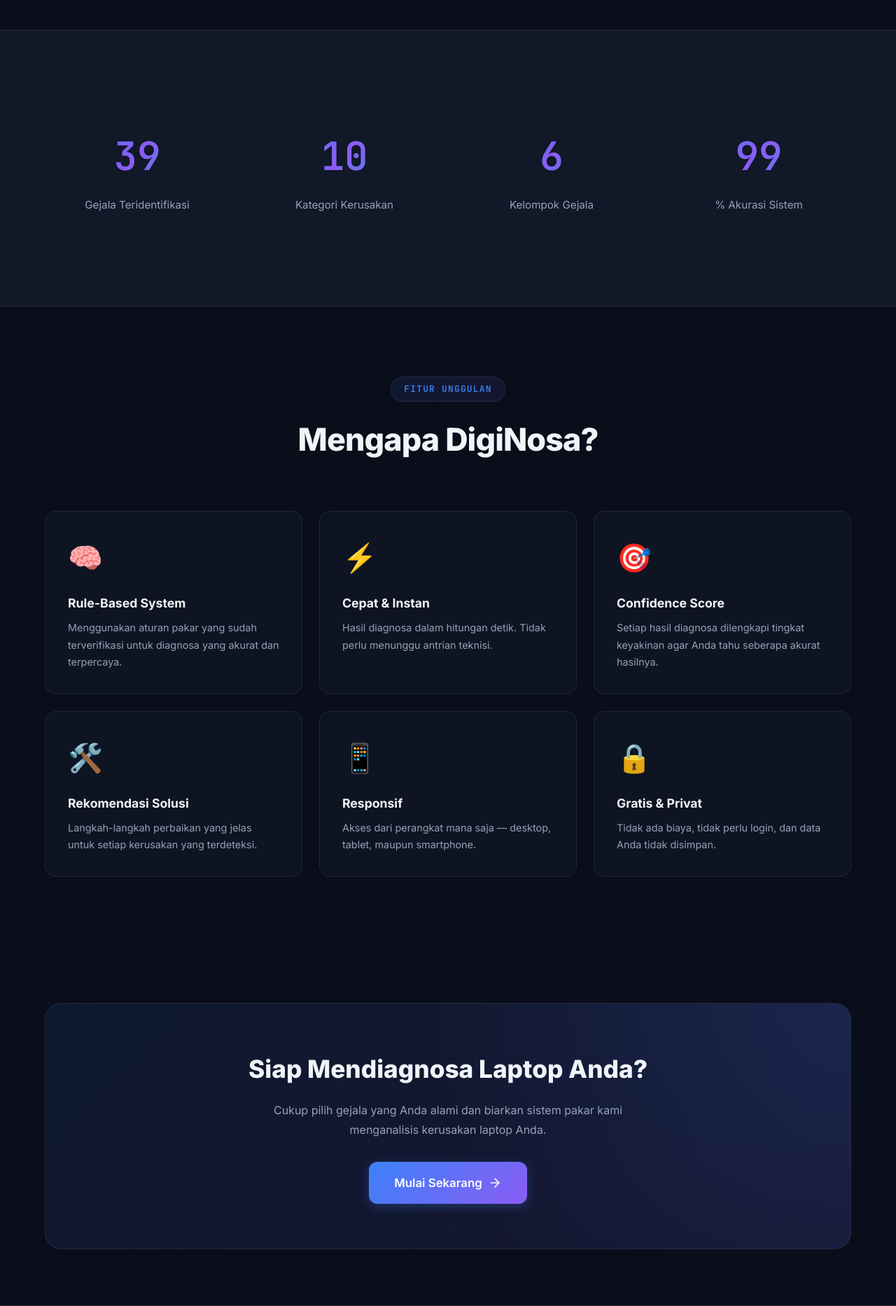
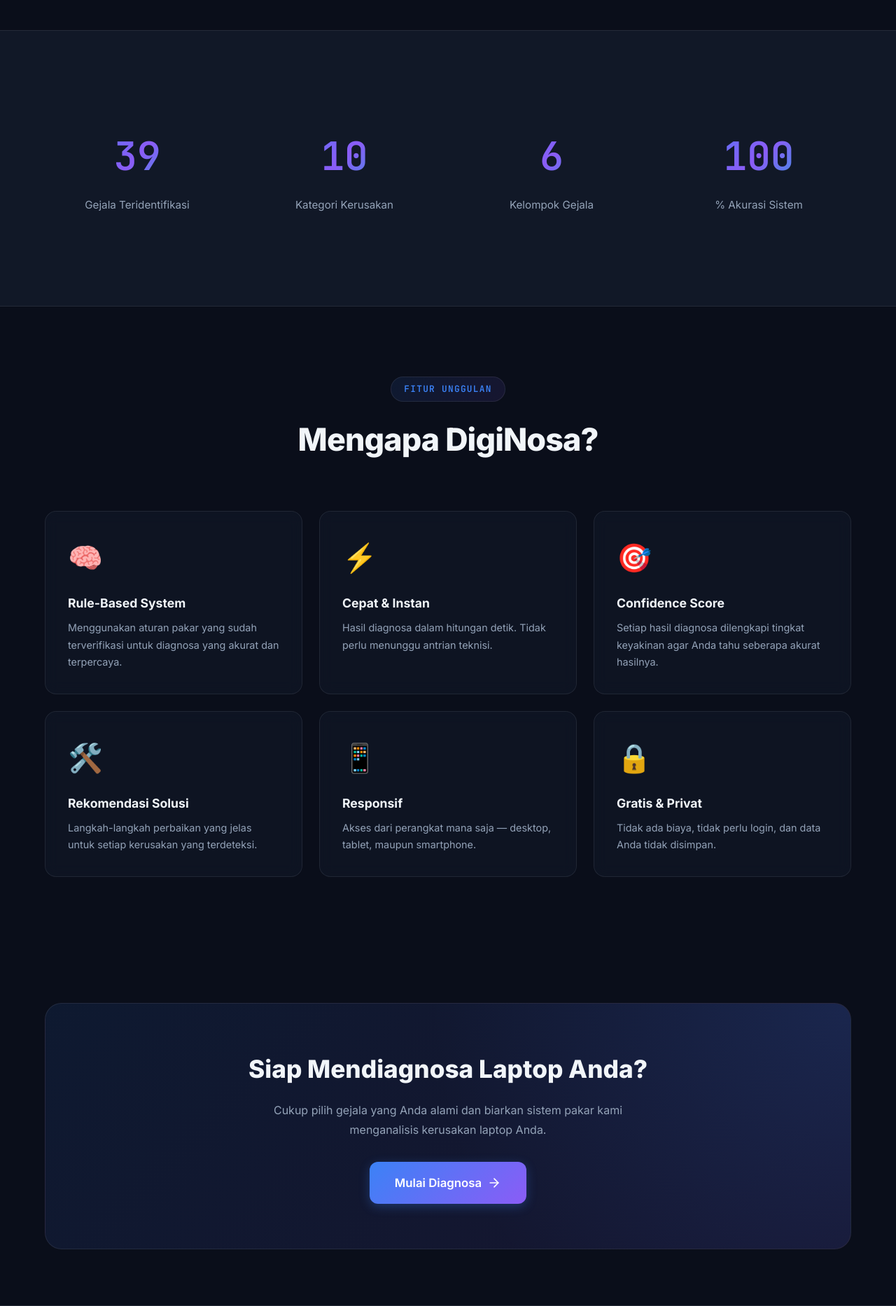
Before and after one commit to Asfalfuadd/diginosa, a Flask app: page / in a window 1280 px wide. Shown: the part 1526-3392 px from the top of the page at 70% size. Run offline with Flask 3, Linux system fonts and the light colour scheme; data comes from the database, SQL or seed files in the repository.

Commit message:
index.html

```diff
--- a/ProjectDiginosa/templates/index.html
+++ b/ProjectDiginosa/templates/index.html
@@ -83,7 +83,7 @@
                 <div class="stat-label">Kelompok Gejala</div>
             </div>
             <div class="stat-card animate-fade-up delay-3">
-                <div class="stat-value" data-count="99,99">0</div>
+                <div class="stat-value" data-count="100">0</div>
                 <div class="stat-label">% Akurasi Sistem</div>
             </div>
         </div>
@@ -139,14 +139,13 @@
             <h2 class="cta-title">Siap Mendiagnosa Laptop Anda?</h2>
             <p class="cta-desc">Cukup pilih gejala yang Anda alami dan biarkan sistem pakar kami menganalisis kerusakan laptop Anda.</p>
             <div class="hero-actions animate-fade-up delay-3">
-                <a href="{{ url_for('halaman_diagnosa') }}" class="btn btn-primary btn-lg" id="startDiagnosaBtn">
-                    <span>Mulai Sekarang</span>
+                <a href="{{ url_for('halaman_diagnosa') }}" class="btn btn-primary btn-lg" id="startDiagnosaBtnCTA">
+                    <span>Mulai Diagnosa</span>
                     <svg width="20" height="20" viewBox="0 0 24 24" fill="none" stroke="currentColor" stroke-width="2" stroke-linecap="round" stroke-linejoin="round">
                         <line x1="5" y1="12" x2="19" y2="12"></line>
                         <polyline points="12 5 19 12 12 19"></polyline>
                     </svg>
                 </a>
-            </div>
         </div>
     </div>
 </section>
```
